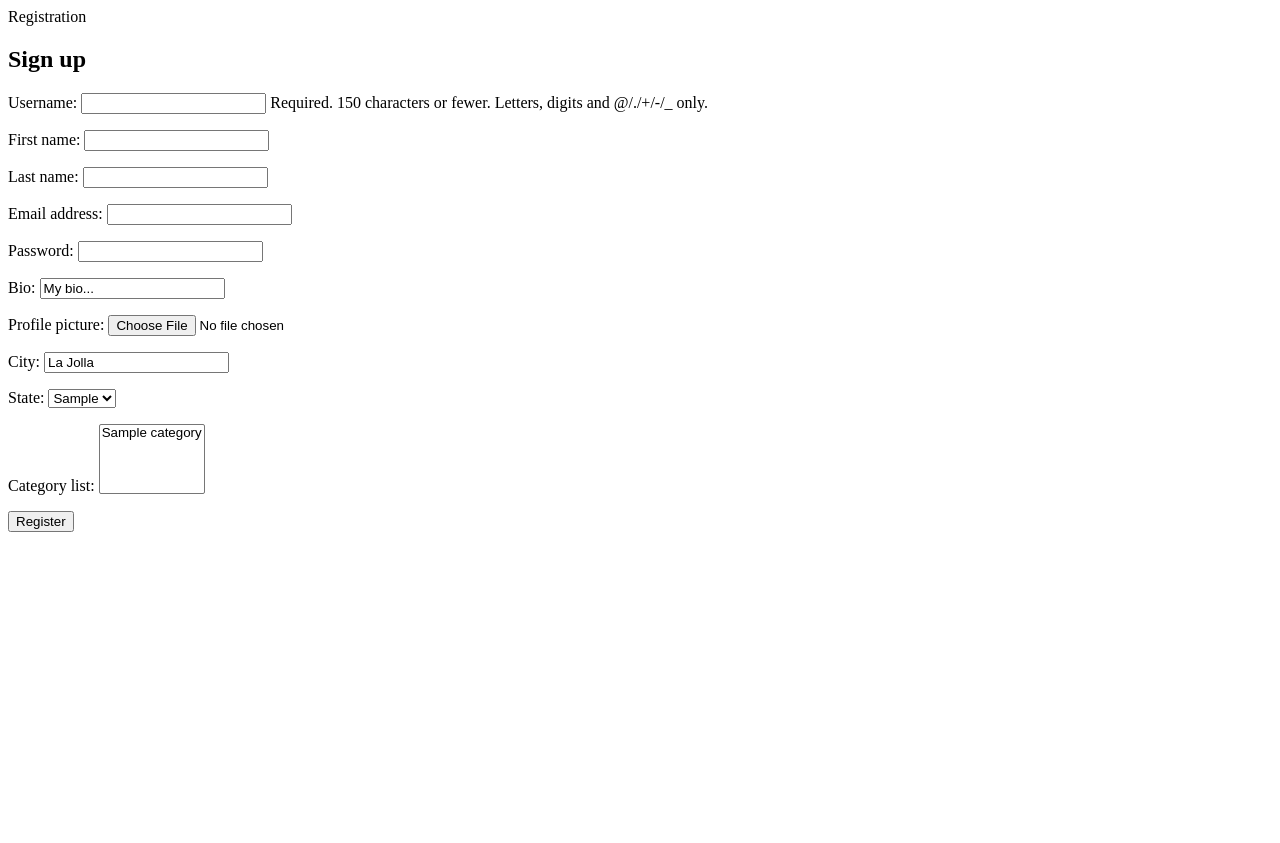
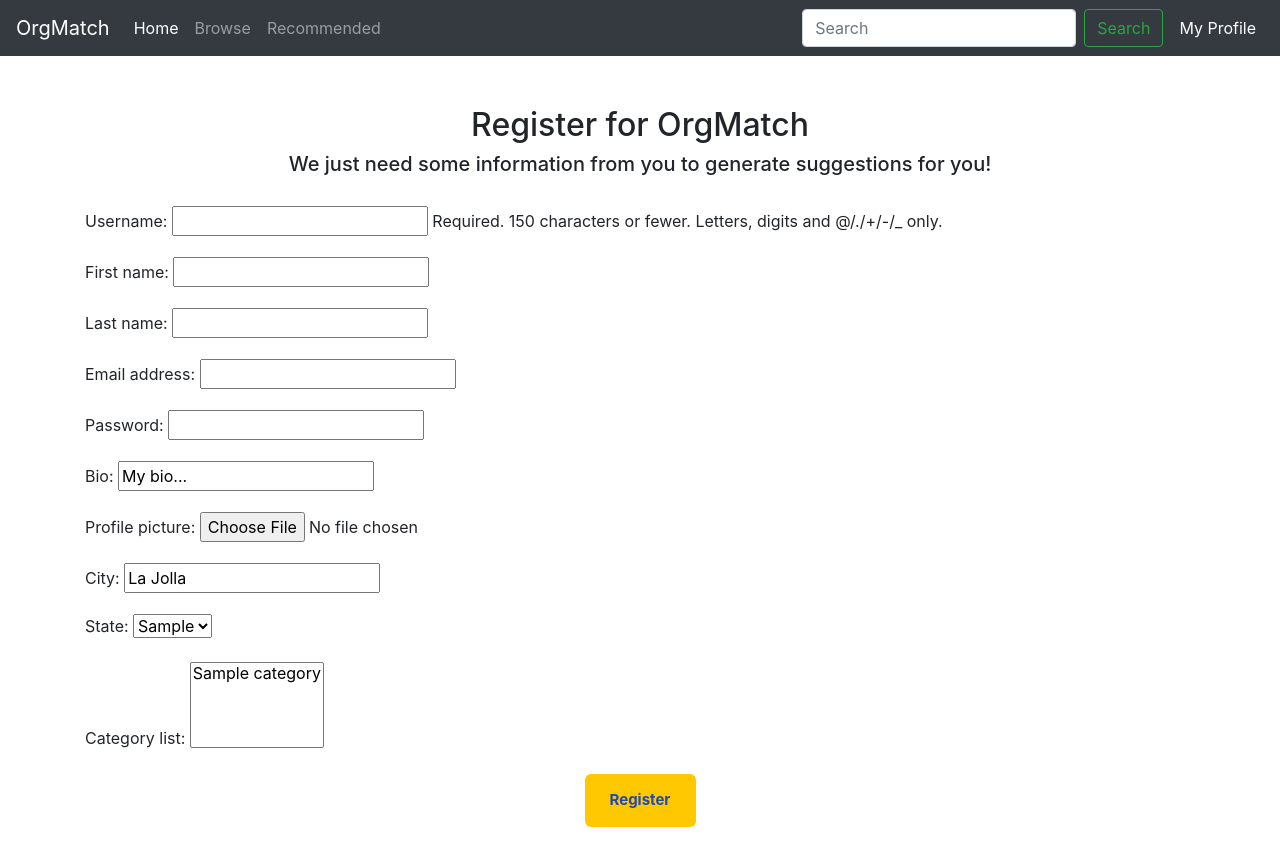
Before and after one commit to TeamSublois/OrgMatch, a Django app: page /register/ in a window 1280 px wide. Before the commit the page ends 532 px from the top, so only its background shows below. Run offline with Django 3.2, Linux system fonts and the light colour scheme; tables that the repository leaves empty hold one stand-in row (values such as "Sample post"); some libraries are stand-ins or nearby versions.

Commit message:
Register CSS complete.

```diff
--- /dev/null
+++ b/mainapp/static/css/register.css
@@ -0,0 +1,70 @@
+body {
+	background: #e8e8e8;
+}
+
+h2 {
+	margin-top: 5px;
+	margin-bottom: 5px;
+	position: relative;
+}
+
+.push {
+	margin-top: 50px;
+}
+
+.title {
+	text-align: center;
+	margin-bottom: 30px;
+}
+
+.exitDiv {
+	text-align: center;
+	align-items: center;
+	justify-content: center;
+	position: relative;
+}
+
+.exitButton {
+	outline: 0;
+	background: #ffc800;
+	width: 10%;
+	min-width: 90px;
+	border: 0;
+	padding: 15px;
+	border-radius: 6px;
+	font-size: 15px;
+	font-weight: bold;
+	color: #2149b0;
+}
+
+.formFields {
+	text-align: center;
+	align-items: center;
+	justify-content: center;
+}
+.thankYou {
+	text-align: center;
+	align-items: center;
+	justify-content: center;
+	position: relative;
+	margin-bottom: 100px;
+}
+
+.postRegister {
+	justify-content: center;
+	align-items: center;
+	text-align: center;
+}
+
+.loginButton {
+	outline: 0;
+	background: #ffc800;
+	width: 10%;
+	min-width: 90px;
+	border: 0;
+	padding: 15px;
+	border-radius: 6px;
+	font-size: 15px;
+	font-weight: bold;
+	color: #2149b0;
+}
--- a/mainapp/templates/mainapp/recommended.html
+++ b/mainapp/templates/mainapp/recommended.html
@@ -12,15 +12,14 @@
 <body>
 	{% include "mainapp/nav.html" %}
 
-
 	<div class='results'>
 		<div class='title'>
 			Recommended For You
 
 		</div>
-	{% if all_organizations_list %}
+		{% if all_organizations_list %}
 
-	{% for organization in all_organizations_list %}
+		{% for organization in all_organizations_list %}
 
 		<div class='listing'>
 			<a href="/{{organization.id}}/">
--- a/mainapp/templates/mainapp/register.html
+++ b/mainapp/templates/mainapp/register.html
@@ -1,18 +1,46 @@
+<!DOCTYPE html>
 
-{% block title %}Registration{% endblock %}
+<html>
+    <head>
+        {% load static %}
 
+        <link rel="stylesheet" href="https://maxcdn.bootstrapcdn.com/bootstrap/4.0.0/css/bootstrap.min.css" integrity="sha384-Gn5384xqQ1aoWXA+058RXPxPg6fy4IWvTNh0E263XmFcJlSAwiGgFAW/dAiS6JXm" crossorigin="anonymous">
+
+        <link rel="stylesheet" type="text/css" href="{% static 'css/register.css' %}" />
+
+        <title>Register</title>
+    </head>
+    <body>
+        <div class="signUp">
+            {% include "mainapp/nav.html" %}
+            <div class="container push">
+                <div class="title">
+                    <h2>Register for OrgMatch</h2>
+                    <h5>We just need some information from you to generate suggestions for you!</h5>
+                </div>
+                <div class="row">
+                    <div class="col form-group">
                         {% block content %}
-<h2>Sign up</h2>
-
                                 {% if registered %}
-        <h1>thanks for registering!</h1>
-        <a href="{% url 'login' %}">login</a>
+                                    <div class="postRegister">
+                                        <div class="thankYou">
+                                            <h1>Thanks for registering on OrgMatch!</h1>
+                                        </div>
+                                        <a href="{% url 'login' %}" class="loginButton">Login now.</a>
+                                    </div>
                                 {% else %}
                                     <form method="post" enctype="multipart/form-data">
                                         {% csrf_token %}
                                         {{ user_form.as_p }}
                                         {{ volunteer_form.as_p }}
-        <button type="submit">Register</button>
+                                        <div class="exitDiv">
+                                            <button type="submit" class="exitButton">Register</button>
+                                        </div>
                                 {% endif %}
                                     </form>
                         {% endblock %}
+                    </div>
+                </div>
+            </div>
+        </div>
+    </body>
--- a/mainapp/views.py
+++ b/mainapp/views.py
@@ -52,30 +52,32 @@
 
 @login_required
 def user_logout(request):
-    logout(request)
-    return HttpResponseRedirect(reverse('index'))
+	logout(request)
+
+	return HttpResponseRedirect(reverse('index'))
 
 
 def index(request):
-    all_categories_list = Category.objects.order_by('name')[:3]
-    context = {'all_categories_list':all_categories_list}
+	all_categories_list = Category.objects.order_by('name')[:3]
 
-    return render(request, 'mainapp/home.html', context)
+	context = {'all_categories_list':all_categories_list}
+
+	return render(request, 'mainapp/home.html', context)
 
 
 def recommended(request):
+	all_organizations_list = Organization.objects.order_by('city')[:100]
 
-    all_organizations_list = Organization.objects.order_by('city')[:100]
-    context = {'all_organizations_list': all_organizations_list,}
+	context = {'all_organizations_list': all_organizations_list,}
 
-    return render(request, 'mainapp/recommended.html', context)
+	return render(request, 'mainapp/recommended.html', context)
 
 
 def category(request):
-    all_categories_list = Category.objects.order_by('name')
+	all_categories_list = Category.objects.order_by('name')
 
-    context = {
-        'all_categories_list':all_categories_list
-    }
+	context = {
+		'all_categories_list':all_categories_list
+	}
 
-    return render(request, 'mainapp/category.html', context)
+	return render(request, 'mainapp/category.html', context)
```
Also changed, not shown: mainapp/static/css/category.css (+0 -12 lines), mainapp/static/css/home.css (+0 -11 lines), mainapp/templates/mainapp/category.html (+12 -3 lines), mainapp/templates/mainapp/home.html (+10 -9 lines). Lines whose indentation alone changed are shown as unchanged.
